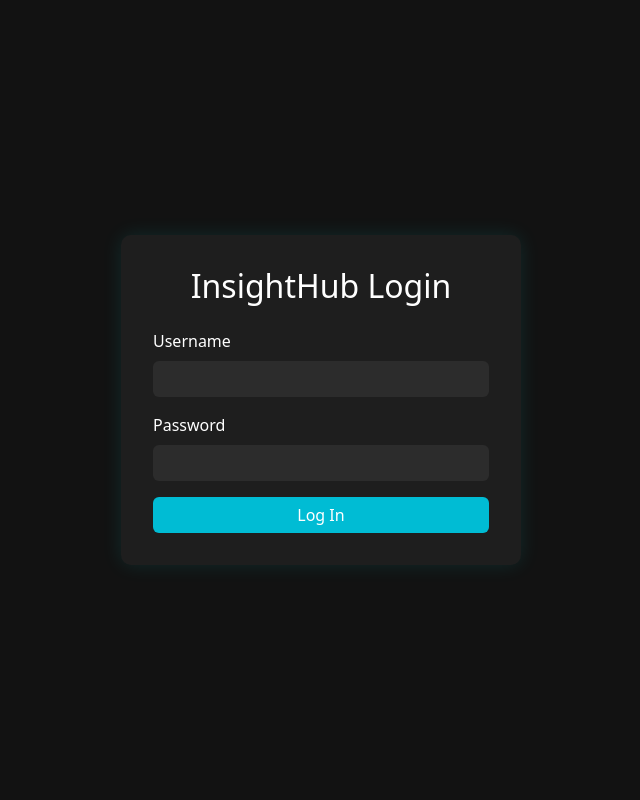
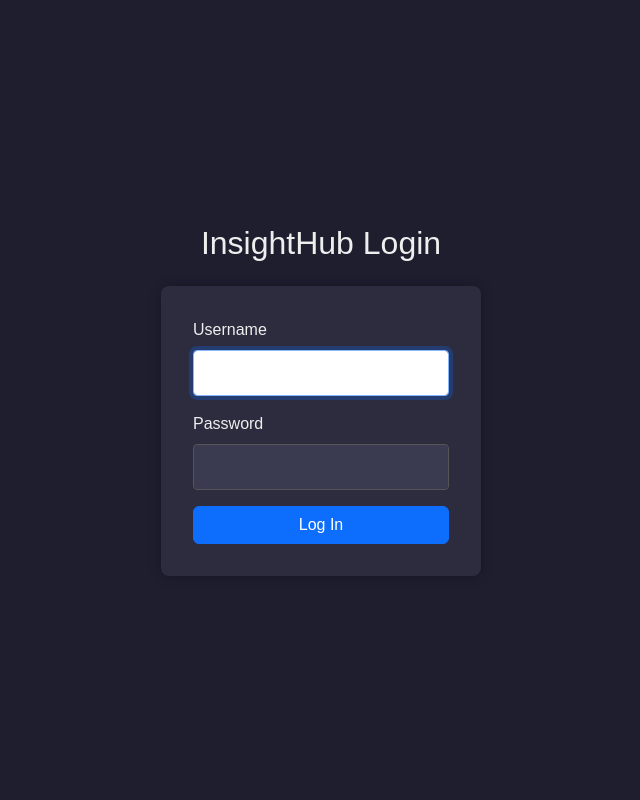
Before and after one commit to Hisha/InsightHub, a FastAPI app: page /login in a window 1280 px wide. Shown: the whole page, without its empty margins (319-959 px from the left). Run offline with FastAPI, Linux system fonts and the light colour scheme; the visitor is signed in with stand-in values (Sample User, id 1).

Commit message:
Update login.css

```diff
--- a/static/css/login.css
+++ b/static/css/login.css
@@ -1,40 +1,45 @@
-/* static/css/login.css */
-
 body {
-  background-color: #121212;
-  color: #fff;
+  background-color: #1e1e2f;
+  font-family: sans-serif;
+  color: #eee;
   display: flex;
+  justify-content: center;
   align-items: center;
-  justify-content: center;
   height: 100vh;
+  margin: 0;
 }
 
-.login-box {
-  background-color: #1e1e1e;
+form {
+  background-color: #2c2c3e;
   padding: 2rem;
-  border-radius: 10px;
-  box-shadow: 0 0 20px rgba(0, 255, 255, 0.1);
+  border-radius: 8px;
+  box-shadow: 0 0 12px rgba(0, 0, 0, 0.3);
+  min-width: 320px;
+  max-width: 400px;
   width: 100%;
-  max-width: 400px;
 }
 
-.login-box .form-control {
-  background-color: #2c2c2c;
-  border: none;
-  color: #fff;
+form input[type="text"],
+form input[type="password"] {
+  width: 100%;
+  padding: 10px;
+  margin-bottom: 1rem;
+  border-radius: 4px;
+  border: 1px solid #555;
+  background-color: #3a3a50;
+  color: #eee;
 }
 
-.login-box .form-control:focus {
-  box-shadow: none;
-  background-color: #2c2c2c;
-  color: #fff;
+form input[type="submit"] {
+  background-color: #4a90e2;
+  color: white;
+  border: none;
+  padding: 10px 16px;
+  border-radius: 4px;
+  cursor: pointer;
+  width: 100%;
 }
 
-.login-box .btn-primary {
-  background-color: #00bcd4;
-  border: none;
+form input[type="submit"]:hover {
+  background-color: #357ab8;
 }
-
-.login-box .btn-primary:hover {
-  background-color: #0097a7;
-}
```
